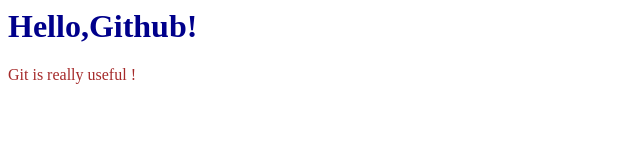
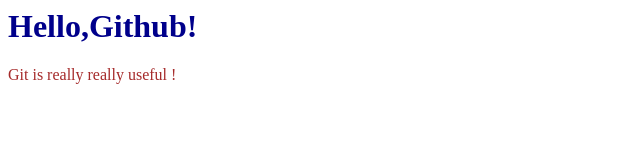
Before and after one commit to Sjebril87/web09-first1-repo, a plain HTML site: page index.html in a window 1280 px wide. Shown: the full height of the page, 0-640 px from the left. Drawn offline with Linux system fonts and the light colour scheme.

Commit message:
added really

```diff
--- a/index.html
+++ b/index.html
@@ -3,6 +3,6 @@
 <link rel="stylesheet" href="style.css">
 <body>
     <h1>Hello,Github!</h1>
-    <p> Git is really useful !</p>
+    <p> Git is  really really useful !</p>
 </body>
 </html>
```
